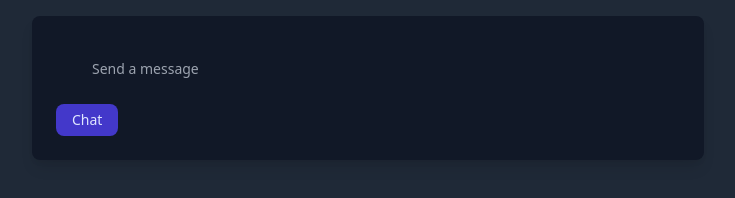
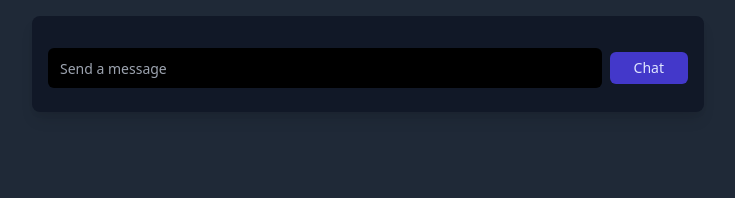
Before and after one commit to hendriknielaender/zig-htmx, a plain HTML site: page templates/index.html in a window 1280 px wide. Shown: the whole page, without its empty margins (272-1007 px from the left). Drawn offline with nearby package versions, Linux system fonts and the light colour scheme.

Commit message:
chore(styles): small css adjustments

```diff
--- a/templates/index.html
+++ b/templates/index.html
@@ -13,15 +13,17 @@
 <div hx-ext="ws" ws-connect="/chat">
 <div class="flex flex-col h-full bg-[#0e0e10] text-white">
     <div class="flex-1 overflow-y-auto p-4 space-y-2">
-        <div id="message" class="flex items-center space-x-2" hx-swap-oob="beforeend"></div>
+        <div id="message" class="flex items-center space-x-2" hx-swap-oob="beforeend">
+
+        </div>
 
         <form id="form" ws-send>
-            <div class="flex items-center px-4 py-2 bg-[#18181b]">
-                <input name="message" class="flex h-10 w-full rounded-md border border-input px-3 py-2 text-sm ring-offset-background file:border-0 file:bg-transparent file:text-sm file:font-medium placeholder:text-muted-foreground focus-visible:outline-none focus-visible:ring-2 focus-visible:ring-ring focus-visible:ring-offset-2 disabled:cursor-not-allowed disabled:opacity-50 flex-1 mx-4 bg-transparent border-none placeholder-gray-400 focus:ring-0" placeholder="Send a message">
+            <div class="flex items-center py-2">
+                <input name="message" class="flex bg-black h-10 w-full rounded-md border border-input px-3 py-2 text-sm ring-offset-background file:border-0 file:bg-transparent file:text-sm file:font-medium placeholder:text-muted-foreground focus-visible:outline-none focus-visible:ring-2 focus-visible:ring-ring focus-visible:ring-offset-2 disabled:cursor-not-allowed disabled:opacity-50 flex-1 bg-transparent border-none placeholder-gray-400 focus:ring-0" placeholder="Send a message">
+                <button type="submit" class="h-8 ml-2 px-6 text-sm text-indigo-100 transition-colors duration-150 bg-indigo-700 rounded-md focus:shadow-outline hover:bg-indigo-800">
+                    Chat
+                </button>
             </div>
-            <button type="submit" class="h-8 px-4 m-2 text-sm text-indigo-100 transition-colors duration-150 bg-indigo-700 rounded-lg focus:shadow-outline hover:bg-indigo-800">
-                Chat
-            </button>
         </form>
     </div>
 </div>
```
